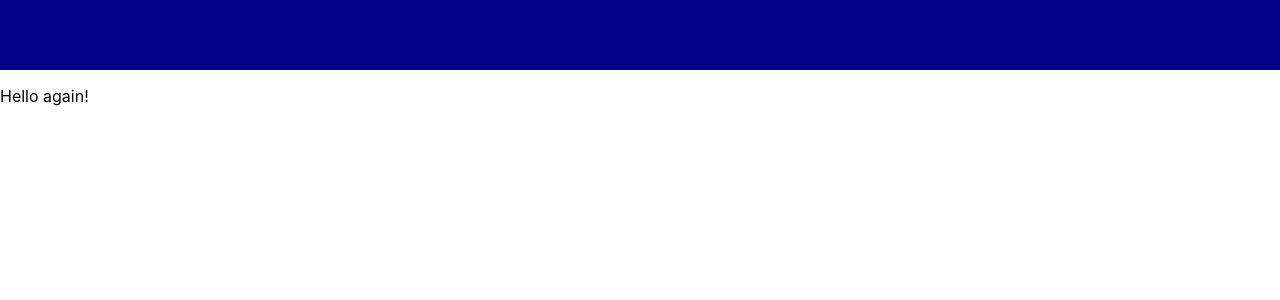
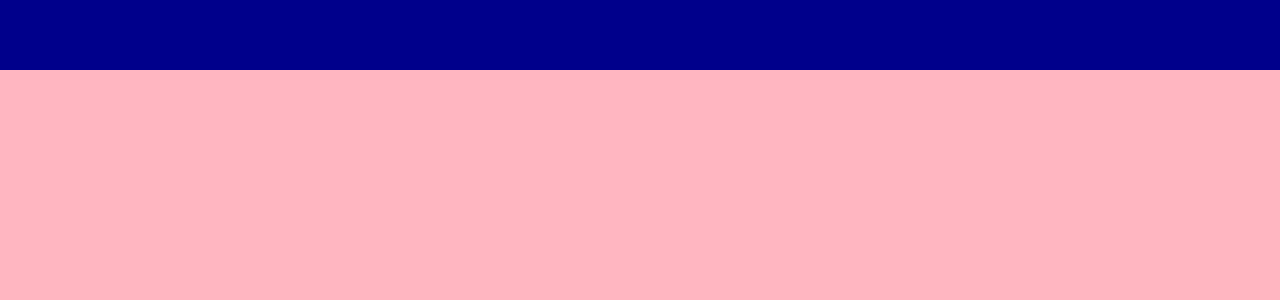
Before and after one commit to kattisA/portfolio-app, a React (Create React App) app in the folder portfolio/: page / in a window 1280 px wide. Shown: the top 300 px of the page. Built offline with nearby package versions, Linux system fonts and the light colour scheme.

Commit message:
Styling the different sections

```diff
--- a/portfolio/public/index.html
+++ b/portfolio/public/index.html
@@ -7,6 +7,12 @@
       name="description"
       content="Web site created using create-react-app"
     />
+    <style>
+      * {
+        margin: 0;
+        overflow-x: hidden;
+      }
+    </style>
 
     <link rel="manifest" href="%PUBLIC_URL%/manifest.json" />
     <title>React portfolio website</title>
--- a/portfolio/src/App.js
+++ b/portfolio/src/App.js
@@ -1,10 +1,22 @@
 import Topbar from "./components/topbar/Topbar";
+import Intro from "./components/intro/Intro";
+import Portfolio from "./components/portfolio/Portfolio";
+import Testimonials from "./components/testimonials/Testimonials";
+import Works from "./components/works/Works";
+import Contact from "./components/contact/Contact";
+import "./app.scss";
 
 function App() {
   return (
-    <div className="App">
+    <div className="app">
       <Topbar />
-      <p>Hello again!</p>
+      <div className="sections">
+        <Intro />
+        <Portfolio />
+        <Works />
+        <Testimonials />
+        <Contact />
+      </div>
     </div>
   );
 }
--- /dev/null
+++ b/portfolio/src/app.scss
@@ -0,0 +1,16 @@
+.app {
+  height: 100vh;
+
+  .sections {
+    width: 100%;
+    height: calc(100vh - 70px);
+    background-color: lightsalmon;
+    position: relative;
+    top: 70px;
+
+    > *{
+      width: 100vw;
+      height: calc(100vh - 70px);
+    }
+  }
+}
--- a/portfolio/src/components/topbar/topbar.scss
+++ b/portfolio/src/components/topbar/topbar.scss
@@ -2,4 +2,7 @@
   width: 100%;
   height: 70px;
   background-color: darkblue;
+  position: fixed;
+  top: 0;
+  z-index: 2;
 }
--- a/portfolio/src/index.css
+++ /dev/null
@@ -1,13 +0,0 @@
-body {
-  margin: 0;
-  font-family: -apple-system, BlinkMacSystemFont, 'Segoe UI', 'Roboto', 'Oxygen',
-    'Ubuntu', 'Cantarell', 'Fira Sans', 'Droid Sans', 'Helvetica Neue',
-    sans-serif;
-  -webkit-font-smoothing: antialiased;
-  -moz-osx-font-smoothing: grayscale;
-}
-
-code {
-  font-family: source-code-pro, Menlo, Monaco, Consolas, 'Courier New',
-    monospace;
-}
```
Also changed, not shown: portfolio/src/index.js (+4 -5 lines).
